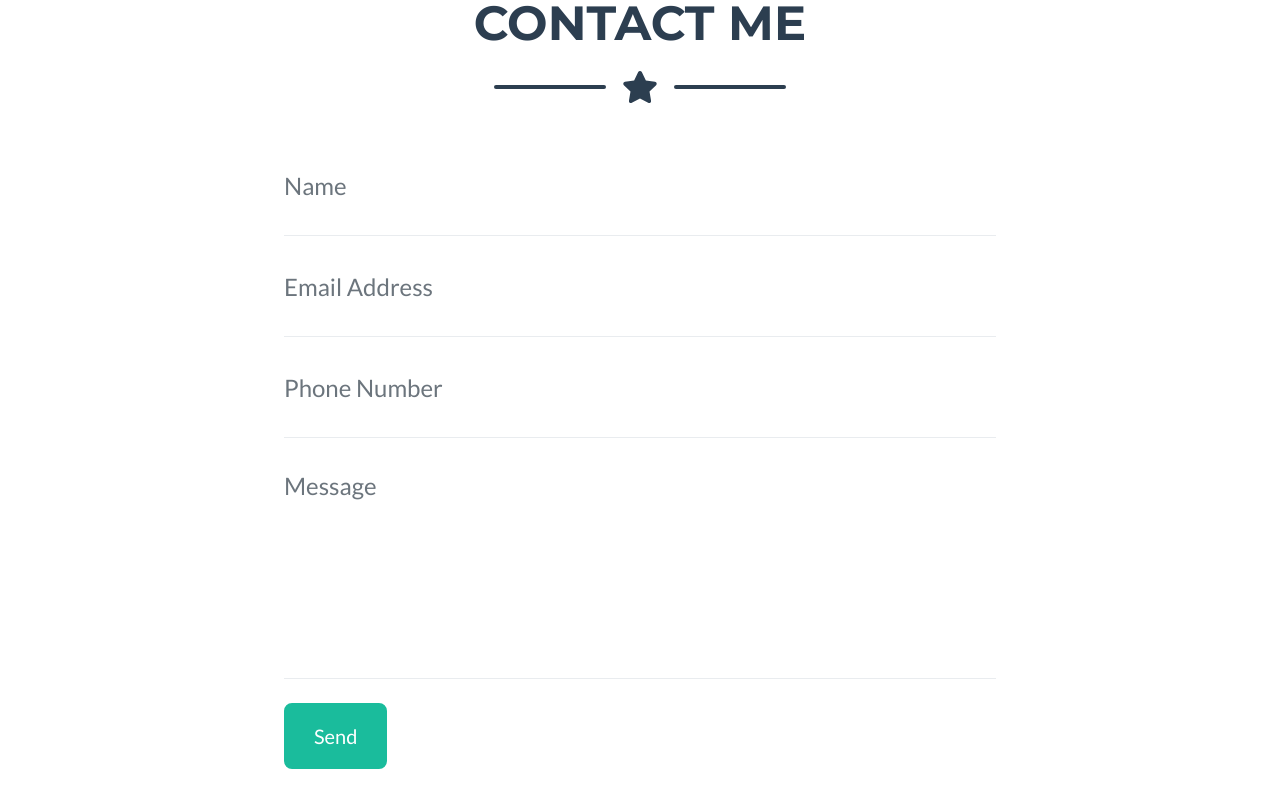
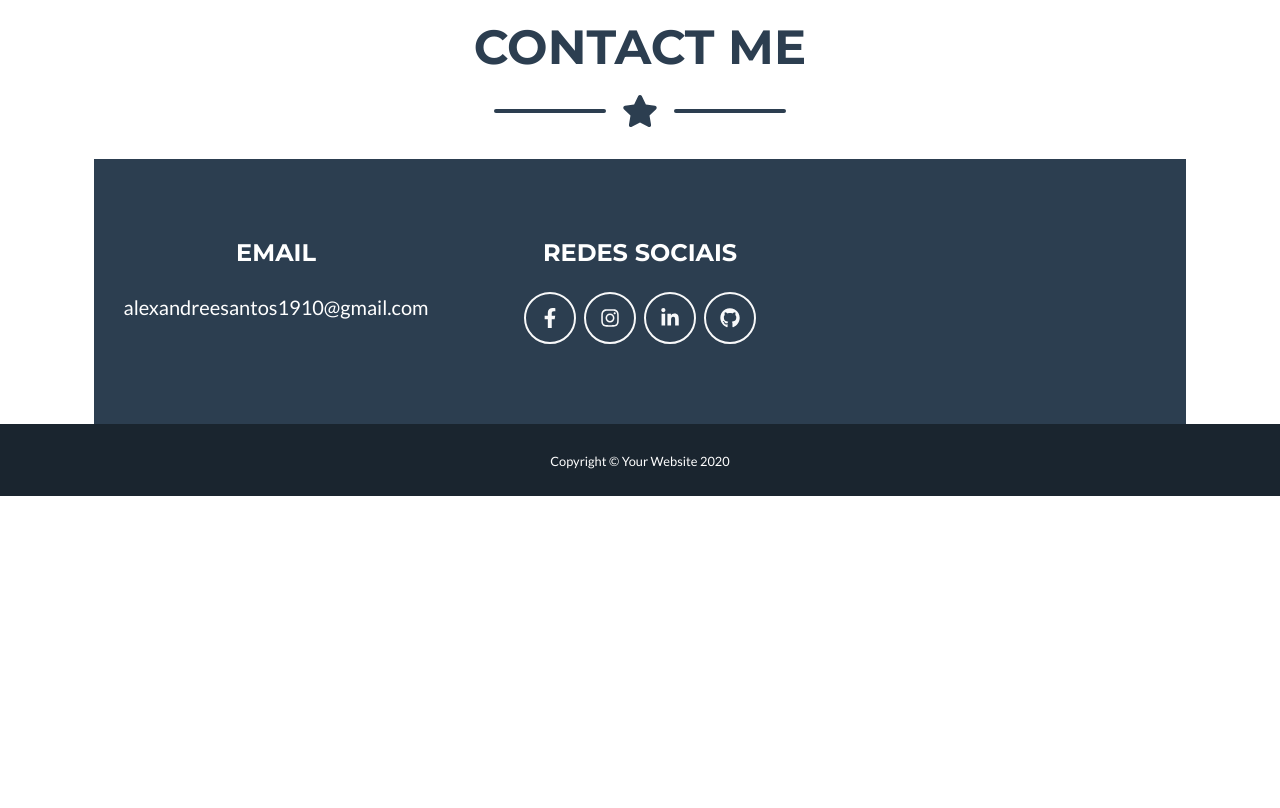
Before and after one commit to AlexandreOliveira-1997/Minha_pagina, a website: page dist/index.html in a window 1280 px wide. Shown: the part 1976-2784 px from the top of the page. After the commit the page ends 2568 px from the top, so only its background shows below. Drawn offline with nearby package versions, Linux system fonts and the light colour scheme.

Commit message:
Atualizando página

```diff
--- a/dist/index.html
+++ b/dist/index.html
@@ -30,10 +30,10 @@
                     <li class="nav-item mx-0 mx-lg-1"><a class="nav-link py-3 px-0 px-lg-3 rounded js-scroll-trigger"
                             href="#portfolio">Hobbies</a></li>
                     <li class="nav-item mx-0 mx-lg-1"><a class="nav-link py-3 px-0 px-lg-3 rounded js-scroll-trigger"
-                            href="#about">About</a></li>
+                            href="#about">Sobre mim</a></li>
                     <li class="nav-item mx-0 mx-lg-1"><a class="nav-link py-3 px-0 px-lg-3 rounded js-scroll-trigger"
                             href="#contact">Contact</a></li>
-                    SimS
+
                 </ul>
             </div>
         </div>
@@ -57,7 +57,7 @@
         <script async src="https://www.googletagmanager.com/gtag/js?id=UA-163776274-1"></script>
         <script>
             window.dataLayer = window.dataLayer || [];
-  function gtag(){dataLayer.push(arguments);}
+            function gtag() { dataLayer.push(arguments); }
             gtag('js', new Date());
 
             gtag('config', 'UA-163776274-1');
@@ -126,7 +126,7 @@
     <section class="page-section bg-primary text-white mb-0" id="about">
         <div class="container">
             <!-- About Section Heading-->
-            <h2 class="page-section-heading text-center text-uppercase text-white">About</h2>
+            <h2 class="page-section-heading text-center text-uppercase text-white">Sobre Mim</h2>
             <!-- Icon Divider-->
             <div class="divider-custom divider-light">
                 <div class="divider-custom-line"></div>
@@ -137,8 +137,8 @@
             <div class="row">
                 <div class="col-lg-4 ml-auto">
                     <p class="lead">.</p>Meu nome é Alexandre, nasci em Ribeirão Pires cidade onde moro atualmente. Sou
-                    eclético com uma playlist totalmente aleatória, curto assistir animes, sou corinthiano fanático,
-                    tenho medo de rato e sou baterista nas horas vagas.
+                    eclético com uma playlist totalmente aleatória, curto assistir animes, sou corinthiano fanático e
+                    baterista nas horas vagas tenho medo de rato e sou baterista nas horas vagas.
 
                 </div>
                 <div class="col-lg-4 mr-auto">
@@ -162,75 +162,34 @@
                 <div class="divider-custom-icon"><i class="fas fa-star"></i></div>
                 <div class="divider-custom-line"></div>
             </div>
-            <!-- Contact Section Form-->
-            <div class="row">
-                <div class="col-lg-8 mx-auto">
-                    <!-- To configure the contact form email address, go to mail/contact_me.php and update the email address in the PHP file on line 19.-->
-                    <form id="contactForm" name="sentMessage" novalidate="novalidate">
-                        <div class="control-group">
-                            <div class="form-group floating-label-form-group controls mb-0 pb-2">
-                                <label>Name</label><input class="form-control" id="name" type="text" placeholder="Name"
-                                    required="required" data-validation-required-message="Please enter your name." />
-                                <p class="help-block text-danger"></p>
-                            </div>
-                        </div>
-                        <div class="control-group">
-                            <div class="form-group floating-label-form-group controls mb-0 pb-2">
-                                <label>Email Address</label><input class="form-control" id="email" type="email"
-                                    placeholder="Email Address" required="required"
-                                    data-validation-required-message="Please enter your email address." />
-                                <p class="help-block text-danger"></p>
-                            </div>
-                        </div>
-                        <div class="control-group">
-                            <div class="form-group floating-label-form-group controls mb-0 pb-2">
-                                <label>Phone Number</label><input class="form-control" id="phone" type="tel"
-                                    placeholder="Phone Number" required="required"
-                                    data-validation-required-message="Please enter your phone number." />
-                                <p class="help-block text-danger"></p>
-                            </div>
-                        </div>
-                        <div class="control-group">
-                            <div class="form-group floating-label-form-group controls mb-0 pb-2">
-                                <label>Message</label><textarea class="form-control" id="message" rows="5"
-                                    placeholder="Message" required="required"
-                                    data-validation-required-message="Please enter a message."></textarea>
-                                <p class="help-block text-danger"></p>
-                            </div>
-                        </div>
-                        <br />
-                        <div id="success"></div>
-                        <div class="form-group"><button class="btn btn-primary btn-xl" id="sendMessageButton"
-                                type="submit">Send</button></div>
-                    </form>
-                </div>
-            </div>
-        </div>
-    </section>
+
             <!-- Footer-->
             <footer class="footer text-center">
                 <div class="container">
                     <div class="row">
                         <!-- Footer Location-->
                         <div class="col-lg-4 mb-5 mb-lg-0">
-                    <h4 class="text-uppercase mb-4">Location</h4>
-                    <p class="lead mb-0">2215 John Daniel Drive<br />Clark, MO 65243</p>
+                            <h4 class="text-uppercase mb-4">Email</h4>
+                            <p class="lead mb-0">alexandreesantos1910@gmail.com</p>
                         </div>
                         <!-- Footer Social Icons-->
                         <div class="col-lg-4 mb-5 mb-lg-0">
-                    <h4 class="text-uppercase mb-4">Around the Web</h4>
-                    <a class="btn btn-outline-light btn-social mx-1" href="https://www.facebook.com/ale.dossantosfreire"><i
-                            class="fab fa-fw fa-facebook-f"></i></a><a class="btn btn-outline-light btn-social mx-1"
-                        href="#"><i class="fab fa-fw fa-twitter"></i></a><a
-                        class="btn btn-outline-light btn-social mx-1" href="https://www.linkedin.com/in/alexandre-dos-santos-freire-de-oliveira-a3a818139/"><i
-                            class="fab fa-fw fa-linkedin-in"></i></a><a class="btn btn-outline-light btn-social mx-1"
-                        href="#"><i class="fab fa-fw fa-dribbble"></i></a>
+                            <h4 class="text-uppercase mb-4">Redes sociais </h4>
+                            <a class="btn btn-outline-light btn-social mx-1"
+                                href="https://www.facebook.com/ale.dossantosfreire" target="_blank"><i
+                                    class="fab fa-fw fa-facebook-f"></i></a><a
+                                class="btn btn-outline-light btn-social mx-1"
+                                href="https://www.instagram.com/alx.oliveira/?hl=pt-br" target="_blank"><i
+                                    class="fab fa-fw fa-instagram"></i></a><a
+                                class="btn btn-outline-light btn-social mx-1"
+                                href="https://www.linkedin.com/in/alexandre-dos-santos-freire-de-oliveira-a3a818139/"
+                                target="_blank"><i class="fab fa-fw fa-linkedin-in"></i></a><a
+                                class="btn btn-outline-light btn-social mx-1"
+                                href="https://github.com/AlexandreOliveira-1997" target="_blank"><i
+                                    class="fab fa-fw fa-github"></i></a>
                         </div>
-                <!-- Footer About Text-->
-                <div class="col-lg-4">
-                    <h4 class="text-uppercase mb-4">About Freelancer</h4>
-                    <p class="lead mb-0">Freelance is a free to use, MIT licensed Bootstrap theme created by <a
-                            href="http://startbootstrap.com">Start Bootstrap</a>.</p>
+
+
                     </div>
                 </div>
         </div>
@@ -267,9 +226,11 @@
                                     </div>
                                     <!-- Portfolio Modal - Image--><img class="img-fluid rounded mb-5"
                                         src="assets/img/portfolio/cabin.png" alt="" /><!-- Portfolio Modal - Text-->
-                                <p class="mb-5">Lorem ipsum dolor sit amet, consectetur adipisicing elit. Mollitia neque
+                                    <p class="mb-5">Lorem ipsum dolor sit amet, consectetur adipisicing elit. Mollitia
+                                        neque
                                         assumenda ipsam nihil, molestias magnam, recusandae quos quis inventore quisquam
-                                    velit asperiores, vitae? Reprehenderit soluta, eos quod consequuntur itaque. Nam.
+                                        velit asperiores, vitae? Reprehenderit soluta, eos quod consequuntur itaque.
+                                        Nam.
                                     </p>
                                     <button class="btn btn-primary" href="#" data-dismiss="modal"><i
                                             class="fas fa-times fa-fw"></i>Close Window</button>
@@ -302,9 +263,11 @@
                                     </div>
                                     <!-- Portfolio Modal - Image--><img class="img-fluid rounded mb-5"
                                         src="assets/img/portfolio/cake.png" alt="" /><!-- Portfolio Modal - Text-->
-                                <p class="mb-5">Lorem ipsum dolor sit amet, consectetur adipisicing elit. Mollitia neque
+                                    <p class="mb-5">Lorem ipsum dolor sit amet, consectetur adipisicing elit. Mollitia
+                                        neque
                                         assumenda ipsam nihil, molestias magnam, recusandae quos quis inventore quisquam
-                                    velit asperiores, vitae? Reprehenderit soluta, eos quod consequuntur itaque. Nam.
+                                        velit asperiores, vitae? Reprehenderit soluta, eos quod consequuntur itaque.
+                                        Nam.
                                     </p>
                                     <button class="btn btn-primary" href="#" data-dismiss="modal"><i
                                             class="fas fa-times fa-fw"></i>Close Window</button>
@@ -328,7 +291,8 @@
                             <div class="row justify-content-center">
                                 <div class="col-lg-8">
                                     <!-- Portfolio Modal - Title-->
-                                <h2 class="portfolio-modal-title text-secondary text-uppercase mb-0">Circus Tent</h2>
+                                    <h2 class="portfolio-modal-title text-secondary text-uppercase mb-0">Circus Tent
+                                    </h2>
                                     <!-- Icon Divider-->
                                     <div class="divider-custom">
                                         <div class="divider-custom-line"></div>
@@ -337,9 +301,11 @@
                                     </div>
                                     <!-- Portfolio Modal - Image--><img class="img-fluid rounded mb-5"
                                         src="assets/img/portfolio/circus.png" alt="" /><!-- Portfolio Modal - Text-->
-                                <p class="mb-5">Lorem ipsum dolor sit amet, consectetur adipisicing elit. Mollitia neque
+                                    <p class="mb-5">Lorem ipsum dolor sit amet, consectetur adipisicing elit. Mollitia
+                                        neque
                                         assumenda ipsam nihil, molestias magnam, recusandae quos quis inventore quisquam
-                                    velit asperiores, vitae? Reprehenderit soluta, eos quod consequuntur itaque. Nam.
+                                        velit asperiores, vitae? Reprehenderit soluta, eos quod consequuntur itaque.
+                                        Nam.
                                     </p>
                                     <button class="btn btn-primary" href="#" data-dismiss="modal"><i
                                             class="fas fa-times fa-fw"></i>Close Window</button>
@@ -372,9 +338,11 @@
                                     </div>
                                     <!-- Portfolio Modal - Image--><img class="img-fluid rounded mb-5"
                                         src="assets/img/portfolio/game.png" alt="" /><!-- Portfolio Modal - Text-->
-                                <p class="mb-5">Lorem ipsum dolor sit amet, consectetur adipisicing elit. Mollitia neque
+                                    <p class="mb-5">Lorem ipsum dolor sit amet, consectetur adipisicing elit. Mollitia
+                                        neque
                                         assumenda ipsam nihil, molestias magnam, recusandae quos quis inventore quisquam
-                                    velit asperiores, vitae? Reprehenderit soluta, eos quod consequuntur itaque. Nam.
+                                        velit asperiores, vitae? Reprehenderit soluta, eos quod consequuntur itaque.
+                                        Nam.
                                     </p>
                                     <button class="btn btn-primary" href="#" data-dismiss="modal"><i
                                             class="fas fa-times fa-fw"></i>Close Window</button>
@@ -398,7 +366,8 @@
                             <div class="row justify-content-center">
                                 <div class="col-lg-8">
                                     <!-- Portfolio Modal - Title-->
-                                <h2 class="portfolio-modal-title text-secondary text-uppercase mb-0">Locked Safe</h2>
+                                    <h2 class="portfolio-modal-title text-secondary text-uppercase mb-0">Locked Safe
+                                    </h2>
                                     <!-- Icon Divider-->
                                     <div class="divider-custom">
                                         <div class="divider-custom-line"></div>
@@ -407,9 +376,11 @@
                                     </div>
                                     <!-- Portfolio Modal - Image--><img class="img-fluid rounded mb-5"
                                         src="assets/img/portfolio/safe.png" alt="" /><!-- Portfolio Modal - Text-->
-                                <p class="mb-5">Lorem ipsum dolor sit amet, consectetur adipisicing elit. Mollitia neque
+                                    <p class="mb-5">Lorem ipsum dolor sit amet, consectetur adipisicing elit. Mollitia
+                                        neque
                                         assumenda ipsam nihil, molestias magnam, recusandae quos quis inventore quisquam
-                                    velit asperiores, vitae? Reprehenderit soluta, eos quod consequuntur itaque. Nam.
+                                        velit asperiores, vitae? Reprehenderit soluta, eos quod consequuntur itaque.
+                                        Nam.
                                     </p>
                                     <button class="btn btn-primary" href="#" data-dismiss="modal"><i
                                             class="fas fa-times fa-fw"></i>Close Window</button>
@@ -442,9 +413,11 @@
                                     </div>
                                     <!-- Portfolio Modal - Image--><img class="img-fluid rounded mb-5"
                                         src="assets/img/portfolio/submarine.png" alt="" /><!-- Portfolio Modal - Text-->
-                                <p class="mb-5">Lorem ipsum dolor sit amet, consectetur adipisicing elit. Mollitia neque
+                                    <p class="mb-5">Lorem ipsum dolor sit amet, consectetur adipisicing elit. Mollitia
+                                        neque
                                         assumenda ipsam nihil, molestias magnam, recusandae quos quis inventore quisquam
-                                    velit asperiores, vitae? Reprehenderit soluta, eos quod consequuntur itaque. Nam.
+                                        velit asperiores, vitae? Reprehenderit soluta, eos quod consequuntur itaque.
+                                        Nam.
                                     </p>
                                     <button class="btn btn-primary" href="#" data-dismiss="modal"><i
                                             class="fas fa-times fa-fw"></i>Close Window</button>
```
Also changed, not shown: dist/css/styles.css. Lines whose indentation alone changed are shown as unchanged.
